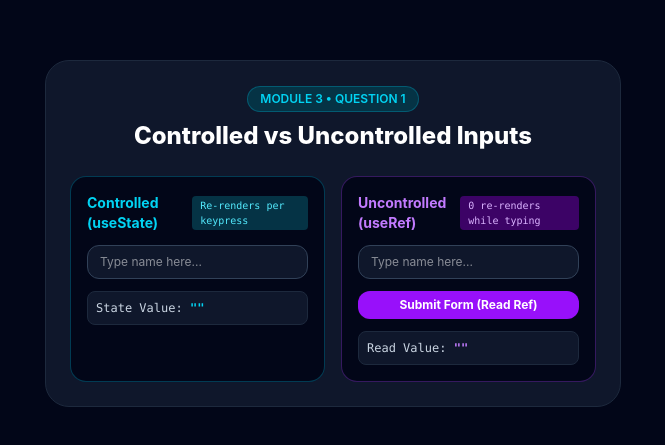
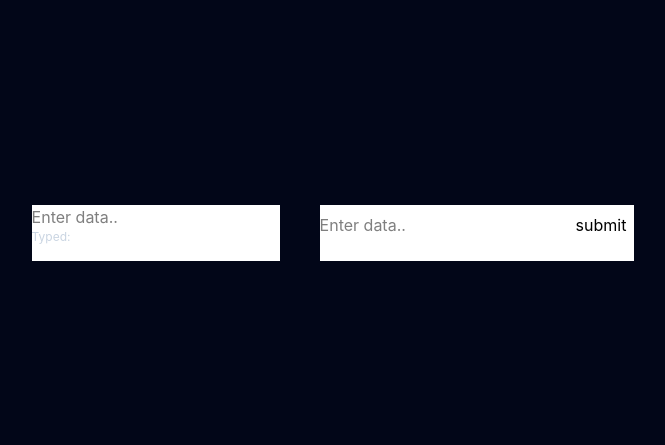
Before and after one commit to Rinkesh-modi/react-interview-lab, a React (Vite) app: page / in a window 1280 px wide. Shown: the part 167-612 px from the top of the page, without its empty margins (307-972 px from the left). Built offline with nearby package versions, Linux system fonts and the light colour scheme.

Commit message:
Complete Module 3 Question 1 Controlled vs Uncontrolled solution

```diff
--- a/src/components/Module3Q1.jsx
+++ b/src/components/Module3Q1.jsx
@@ -1,81 +1,29 @@
-import { useState, useRef } from "react"
+import { useRef, useState } from "react"
+
 
 export default function Module3Q1() {
-  // 1. Controlled Input State (React controls state)
-  const [controlledName, setControlledName] = useState("")
+  const [controlled, setControlled] = useState("");
 
-  // 2. Uncontrolled Input Ref (DOM controls state)
-  const uncontrolledRef = useRef(null)
-  const [uncontrolledSubmittedValue, setUncontrolledSubmittedValue] = useState("")
-
-  const handleUncontrolledSubmit = (e) => {
-    e.preventDefault()
-    // Read value directly from DOM ref node on submit:
-    setUncontrolledSubmittedValue(uncontrolledRef.current.value)
+  const [uncontrolled, setUncontrolled] = useState("");
+  const uncontrolledRef = useRef();
+  const submitHandler = (e) => {
+    e.preventDefault();
+    setUncontrolled(uncontrolledRef.current.value)
   }
 
-  return (
-    <div className="max-w-xl w-full mx-auto p-6 bg-slate-900 text-white rounded-3xl border border-slate-800 space-y-6 font-sans">
-      <div className="text-center space-y-2">
-        <div className="inline-block text-xs font-semibold uppercase px-3 py-1 bg-cyan-950 text-cyan-400 border border-cyan-500/30 rounded-full">
-          Module 3 • Question 1
-        </div>
-        <h2 className="text-2xl font-extrabold">Controlled vs Uncontrolled Inputs</h2>
-      </div>
+  return <>
+    <div className="flex flex-row gap-10">
+      <div className="bg-white">
+        <input type="text" value={controlled} onChange={(e) => setControlled(e.target.value)} placeholder="Enter data.." className="text-black" />
 
-      <div className="grid grid-cols-1 md:grid-cols-2 gap-4">
-        {/* 1. CONTROLLED INPUT */}
-        <div className="p-4 bg-slate-950 rounded-2xl border border-cyan-500/30 space-y-3">
-          <div className="flex items-center justify-between">
-            <h3 className="text-sm font-bold text-cyan-400">Controlled (useState)</h3>
-            <span className="text-[10px] px-2 py-0.5 bg-cyan-950 text-cyan-300 rounded font-mono">
-              Re-renders per keypress
-            </span>
-          </div>
-
-          <input
-            type="text"
-            value={controlledName}
-            onChange={(e) => setControlledName(e.target.value)}
-            placeholder="Type name here..."
-            className="w-full px-3 py-2 text-xs bg-slate-900 border border-slate-700 rounded-xl text-white focus:outline-none focus:border-cyan-400"
-          />
-
-          <div className="p-2 bg-slate-900 rounded-lg text-xs font-mono text-slate-300 border border-slate-800">
-            State Value: <span className="text-cyan-400 font-bold">{controlledName || '""'}</span>
-          </div>
-        </div>
-
-        {/* 2. UNCONTROLLED INPUT */}
-        <div className="p-4 bg-slate-950 rounded-2xl border border-purple-500/30 space-y-3">
-          <div className="flex items-center justify-between">
-            <h3 className="text-sm font-bold text-purple-400">Uncontrolled (useRef)</h3>
-            <span className="text-[10px] px-2 py-0.5 bg-purple-950 text-purple-300 rounded font-mono">
-              0 re-renders while typing
-            </span>
-          </div>
-
-          <form onSubmit={handleUncontrolledSubmit} className="space-y-3">
-            <input
-              type="text"
-              ref={uncontrolledRef}
-              defaultValue=""
-              placeholder="Type name here..."
-              className="w-full px-3 py-2 text-xs bg-slate-900 border border-slate-700 rounded-xl text-white focus:outline-none focus:border-purple-400"
-            />
-            <button
-              type="submit"
-              className="w-full py-1.5 bg-purple-600 hover:bg-purple-500 text-white rounded-xl text-xs font-bold transition cursor-pointer"
-            >
-              Submit Form (Read Ref)
-            </button>
-          </form>
-
-          <div className="p-2 bg-slate-900 rounded-lg text-xs font-mono text-slate-300 border border-slate-800">
-            Read Value: <span className="text-purple-400 font-bold">{uncontrolledSubmittedValue || '""'}</span>
-          </div>
-        </div>
+      <p className="text-xs text-slate-300">Typed: {controlled}</p></div>
+      <div className="bg-white">
+        <form onSubmit={submitHandler}>
+          <input ref={uncontrolledRef} defaultValue="" placeholder="Enter data.."  className="text-black" />
+          <button type="submit" className="text-black p-2">submit</button>
+        </form>
+        <h1 className="text-black p-2">{uncontrolled}</h1>
       </div>
     </div>
-  )
+  </>
 }
```
